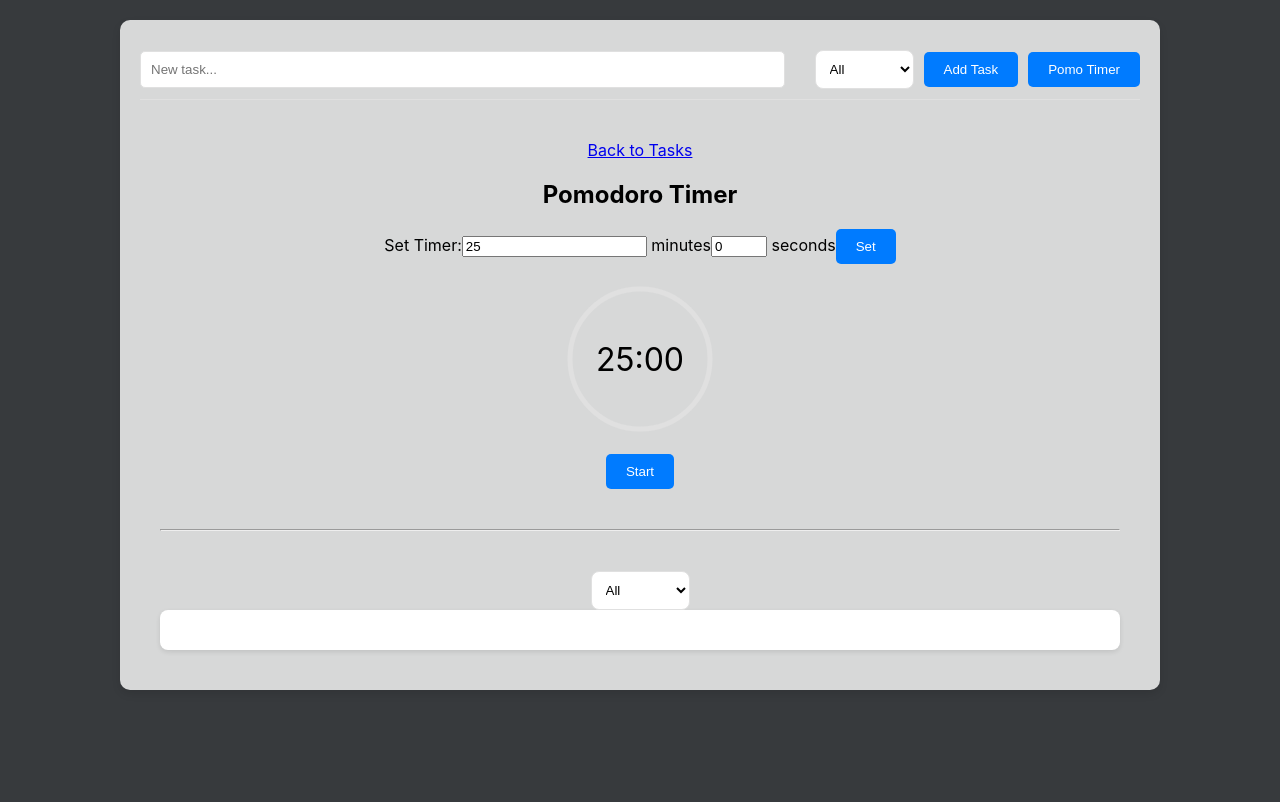
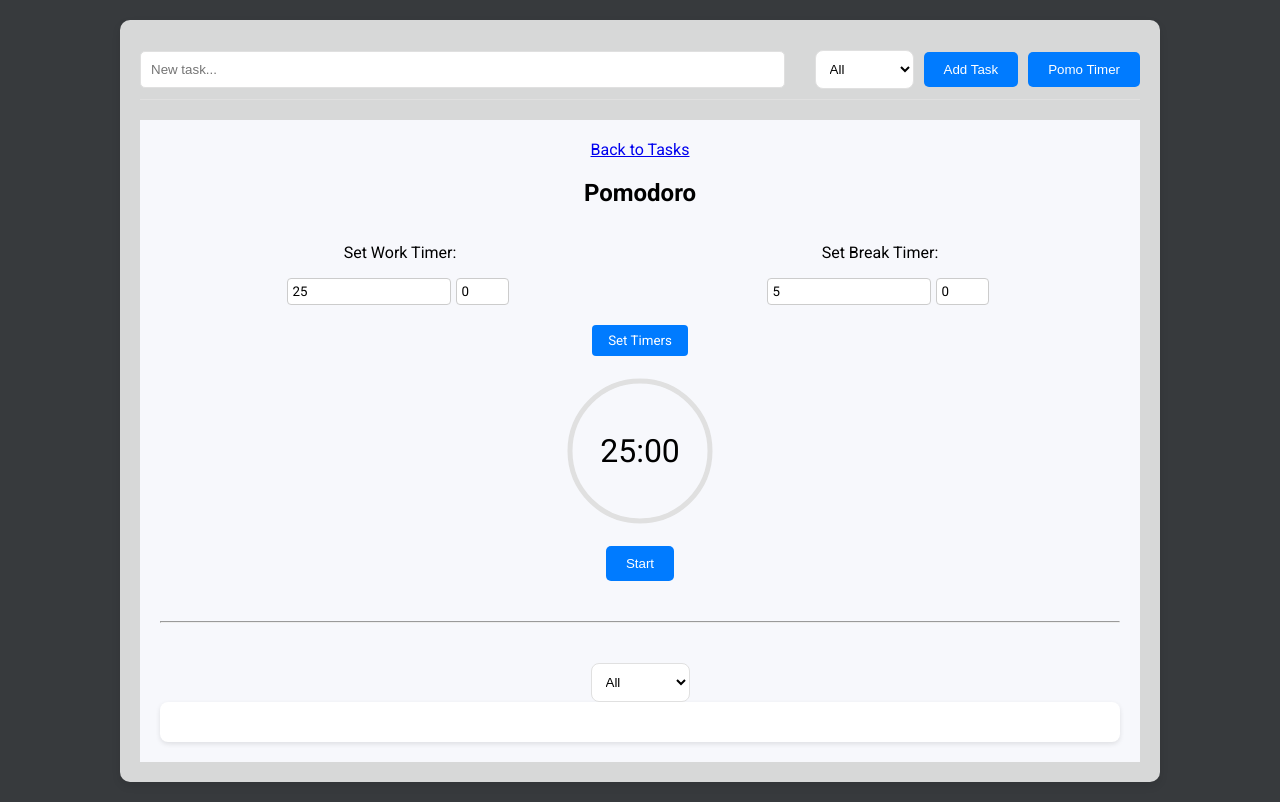
Before and after one commit to vukhanh732/Task-Mate, a React (Create React App) app: page /pomo-timer in a window 1280 px wide. Built offline with nearby package versions, Linux system fonts and the light colour scheme.

Commit message:
Added break, change fonts

```diff
--- a/public/index.html
+++ b/public/index.html
@@ -2,6 +2,7 @@
 <html lang="en">
   <head>
     <meta charset="utf-8" />
+    <link href="https://fonts.googleapis.com/css2?family=Roboto:wght@300;400;700&display=swap" rel="stylesheet">
     <link rel="icon" href="%PUBLIC_URL%/favicon.ico" />
     <meta name="viewport" content="width=device-width, initial-scale=1" />
     <meta name="theme-color" content="#000000" />
--- a/src/PomoTimer.js
+++ b/src/PomoTimer.js
@@ -18,11 +18,21 @@ function PomoTimer() {
     const circumference = 2 * Math.PI * radius;
     const dashoffset = fractionCompleted * circumference;
 
-
+    const [breakMinutes, setBreakMinutes] = useState(5);
+    const [breakSeconds, setBreakSeconds] = useState(0);
+    const [mode, setMode] = useState('Pomodoro');
 
     const setTimer = () => {
+        setIsActive(false);  // Stop the timer
         setMinutes(inputMinutes);
         setSeconds(inputSeconds);
+    };
+
+    const setBreak = () => {
+        setIsActive(false);  // Stop the timer
+        setMinutes(breakMinutes);
+        setSeconds(breakSeconds);
+        setMode('Break');
     };
 
     const playBuzzSound = () => {
@@ -44,19 +54,19 @@ function PomoTimer() {
                     setMinutes(minutes - 1);
                     setSeconds(59);
                 } else {
-                    clearInterval(interval); // Ensure the interval is cleared if we reach this point.
+                    clearInterval(interval);
                     playBuzzSound();
-                    alert('Timer is done!');
-                    setIsActive(false);
-                    setPomoCount(prevCount => {
-                        const newCount = prevCount + 1;
-                        if (newCount % 4 === 0) {
-                            setMinutes(15); // Long break
-                        } else {
-                            setMinutes(5);  // Short break
-                        }
-                        return newCount;
-                    });
+                    if (mode !== 'Break') {
+                        alert('Work time is over! Break time starts now.');
+                        setMinutes(breakMinutes);
+                        setSeconds(breakSeconds);
+                        setMode('Break');
+                    } else {
+                        alert('Break time is over! Work time starts now.');
+                        setMinutes(inputMinutes);
+                        setSeconds(inputSeconds);
+                        setMode('Pomodoro');
+                    }
                 }
             }, 1000);
         } else {
@@ -64,21 +74,70 @@ function PomoTimer() {
         }
 
         return () => clearInterval(interval);
-    }, [isActive, minutes, seconds]);
-
+    }, [isActive, minutes, seconds, mode, breakMinutes, breakSeconds, inputMinutes, inputSeconds]);
 
     return (
-        <div style={{ textAlign: 'center', padding: '20px' }}>
+        <div style={{
+            textAlign: 'center',
+            padding: '20px',
+            backgroundColor: mode === 'Break' ? 'lightgreen' : '#f7f8fc',
+            fontFamily: 'Roboto, sans-serif'
+        }}>
             <Link to="/">Back to Tasks</Link>
-            <h2>Pomodoro Timer</h2>
+            <h2>{mode}</h2>
 
-            <div>
-                Set Timer:
-                <input type="number" value={inputMinutes} onChange={e => setInputMinutes(e.target.value)} min="0" /> minutes
-                <input type="number" value={inputSeconds} onChange={e => setInputSeconds(e.target.value)} min="0" max="59" /> seconds
-                <button onClick={setTimer}>Set</button>
+            <div style={{ display: 'flex', justifyContent: 'space-around', marginBottom: '20px' }}>
+                <div>
+                    <p>Set Work Timer:</p>
+                    <input
+                        type="number"
+                        value={inputMinutes}
+                        onChange={e => setInputMinutes(e.target.value)}
+                        min="0"
+                        placeholder="Minutes..."
+                        style={{ fontFamily: 'Roboto, sans-serif', padding: '5px', border: '1px solid #ccc', borderRadius: '4px', marginRight: '5px' }}
+                    />
+                    <input
+                        type="number"
+                        value={inputSeconds}
+                        onChange={e => setInputSeconds(e.target.value)}
+                        min="0"
+                        max="59"
+                        placeholder="Seconds..."
+                        style={{ fontFamily: 'Roboto, sans-serif', padding: '5px', border: '1px solid #ccc', borderRadius: '4px', marginRight: '5px' }}
+                    />
+                </div>
+
+                <div>
+                    <p>Set Break Timer:</p>
+                    <input
+                        type="number"
+                        value={breakMinutes}
+                        onChange={e => setBreakMinutes(e.target.value)}
+                        min="0"
+                        placeholder="Minutes..."
+                        style={{ fontFamily: 'Roboto, sans-serif', padding: '5px', border: '1px solid #ccc', borderRadius: '4px', marginRight: '5px' }}
+                    />
+                    <input
+                        type="number"
+                        value={breakSeconds}
+                        onChange={e => setBreakSeconds(e.target.value)}
+                        min="0"
+                        max="59"
+                        placeholder="Seconds..."
+                        style={{ fontFamily: 'Roboto, sans-serif', padding: '5px', border: '1px solid #ccc', borderRadius: '4px', marginRight: '5px' }}
+                    />
+                </div>
             </div>
 
+            <button
+                onClick={setTimer}
+                style={{ fontFamily: 'Roboto, sans-serif', padding: '8px 16px', border: 'none', borderRadius: '4px', backgroundColor: '#007bff', color: 'white', cursor: 'pointer', transition: 'background-color 0.2s' }}
+                onMouseOver={(e) => e.target.style.backgroundColor = '#0056b3'}
+                onMouseOut={(e) => e.target.style.backgroundColor = '#007bff'}
+            >
+                Set Timers
+            </button>
             {/* Updated Timer's Display */}
             <div style={{ position: 'relative', height: '150px', width: '150px', margin: '20px auto' }}>
                 <svg width="150" height="150" viewBox="0 0 150 150">
```
